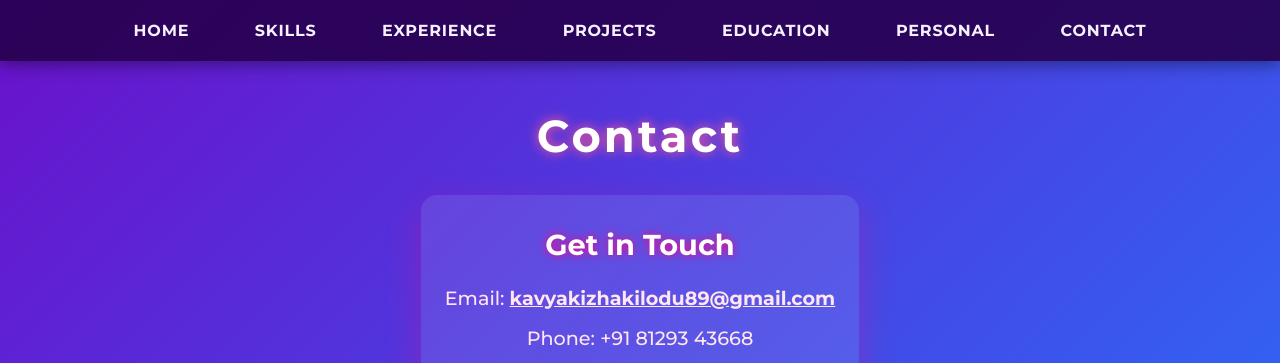
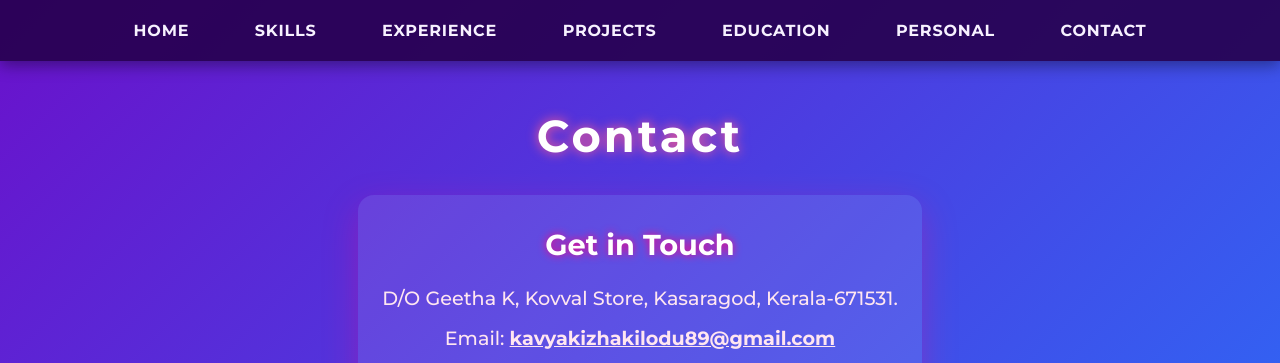
Before and after one commit to Kavyak-89/My-Portfolio, a plain HTML site: page contact.html in a window 1280 px wide. Shown: the top 363 px of the page. Drawn offline with Linux system fonts and the light colour scheme.

Commit message:
Update contact.html

```diff
--- a/contact.html
+++ b/contact.html
@@ -205,6 +205,9 @@
   <div class="container">
     <section id="contact">
       <h2>Get in Touch</h2>
+      <p>D/O Geetha K,
+        Kovval Store, Kasaragod,
+Kerala-671531.</p>
       <p>Email: <a href="mailto:kavyakizhakilodu89@gmail.com">kavyakizhakilodu89@gmail.com</a></p>
       <p>Phone: +91 81293 43668</p>
 
```
